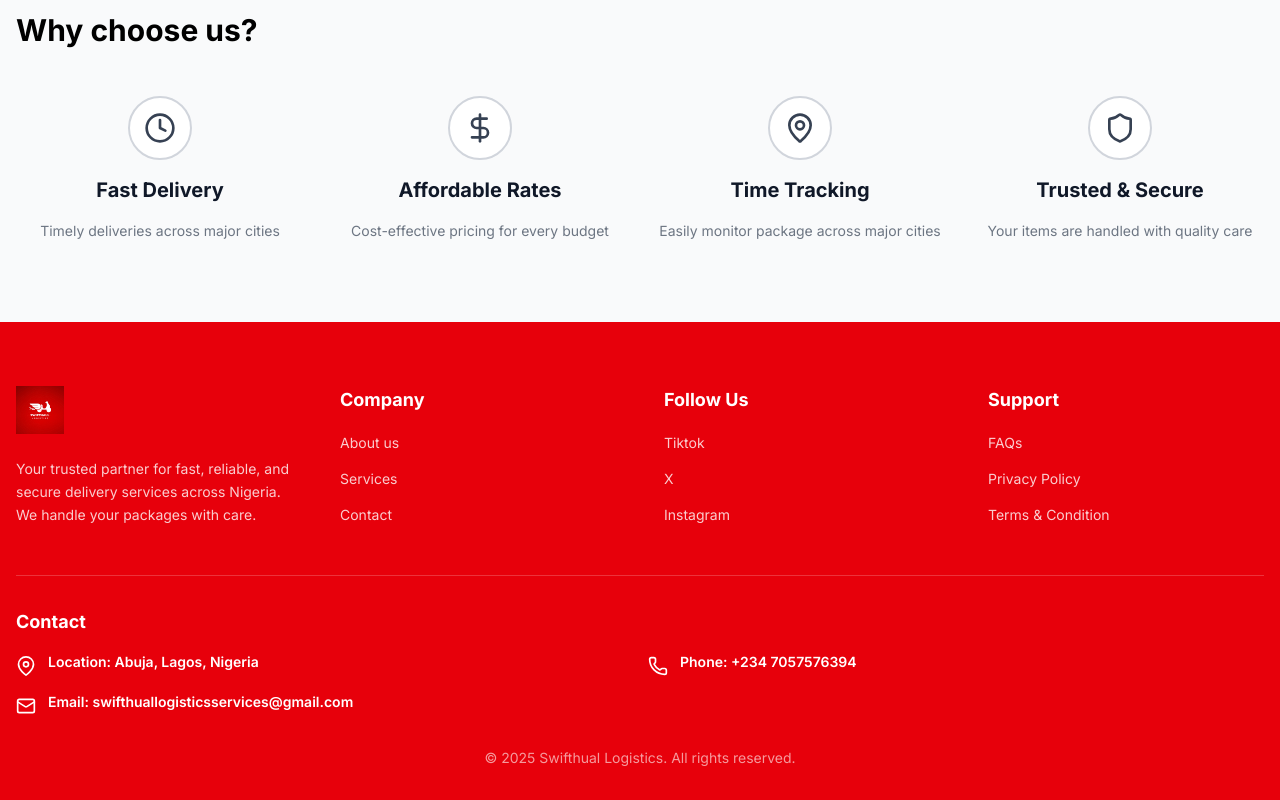
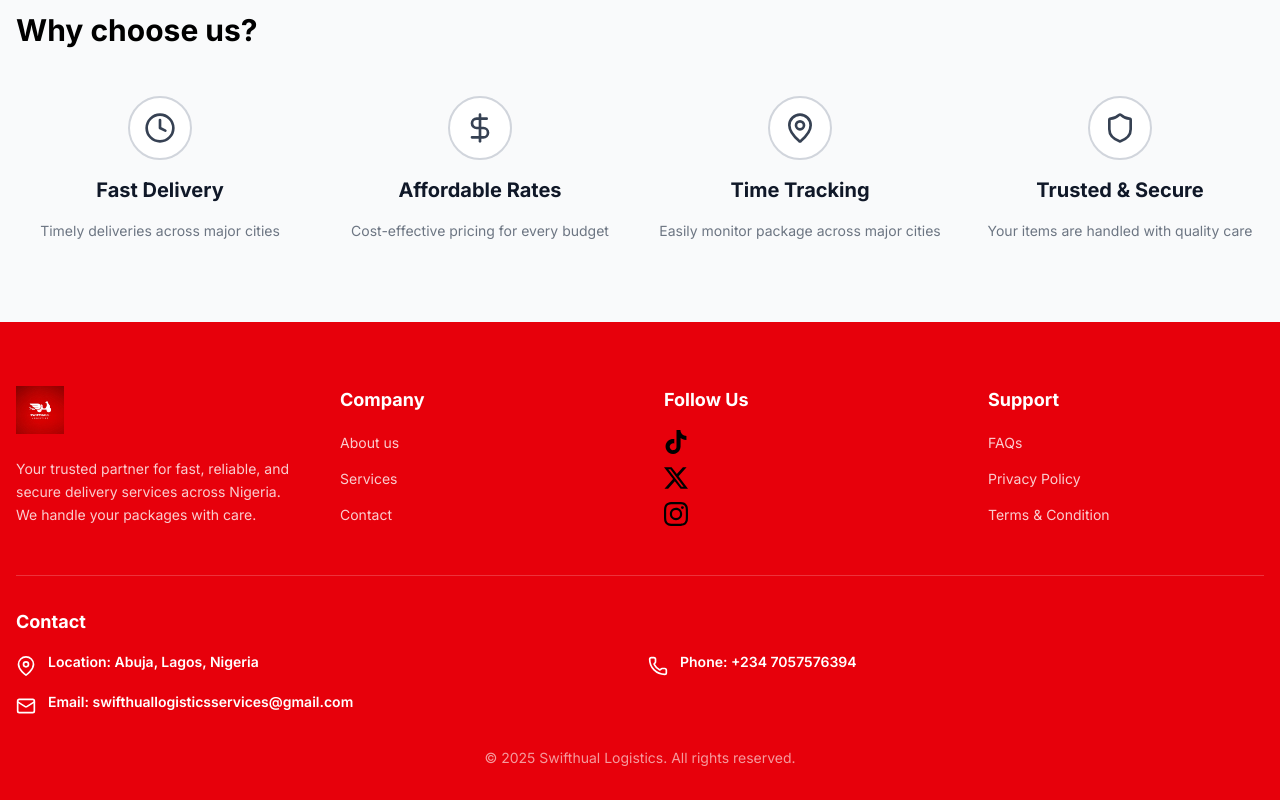
Before and after one commit to Dox45/swifthaul, a Next.js app: page / in a window 1280 px wide. Shown: the part 2103-2903 px from the top of the page. Built offline with nearby package versions, Linux system fonts and the light colour scheme.

Commit message:
updated footer

```diff
--- a/package.json
+++ b/package.json
@@ -24,6 +24,7 @@
     "react": "19.1.0",
     "react-dom": "19.1.0",
     "react-dropzone": "^14.3.8",
+    "react-icons": "^5.5.0",
     "tailwind-merge": "^3.3.1"
   },
   "devDependencies": {
--- a/src/app/layout.tsx
+++ b/src/app/layout.tsx
@@ -5,7 +5,7 @@
 const inter = Inter({ subsets: ['latin'] })
 
 export const metadata: Metadata = {
-  title: 'SwiftHauld - Reliable Delivery Service',
+  title: 'SwiftHaul - Reliable Delivery Service',
   description: 'Swift, reliable deliveries within and across states',
 }
 
--- a/src/components/Footer.tsx
+++ b/src/components/Footer.tsx
@@ -1,6 +1,7 @@
 import Image from 'next/image'
 import Link from 'next/link'
-import { Mail, Phone } from 'lucide-react'
+import { SiTiktok, SiX, SiInstagram } from "react-icons/si";
+import { Mail, Phone, Instagram, Twitter} from 'lucide-react'
 
 export default function Footer() {
   return (
@@ -51,17 +52,19 @@
             <ul className="space-y-3">
               <li>
                 <a href="https://tiktok.com/@swifthaul.logisti?_t=ZS-8yXTTMktoH6&_r=1" className="text-white/80 hover:text-white transition text-sm">
-                  Tiktok
+                  <SiTiktok className="w-6 h-6 text-black" />
+
                 </a>
               </li>
               <li>
                 <a href="https://x.com/swifthaull?s=21" className="text-white/80 hover:text-white transition text-sm">
-                  X
+                <SiX className="w-6 h-6 text-black" />
                 </a>
               </li>
               <li>
                 <a href="https://www.Instagram.com/swifthaul_logistics?igsh=ZDMzZDJkajVwZm85&utm_source=gr" className="text-white/80 hover:text-white transition text-sm">
-                  Instagram
+                <SiInstagram className="w-6 h-6 text-black" />
+
                 </a>
               </li>
             </ul>
```
Also changed, not shown: 1 other file (tests, documents, lock files or other folders).
